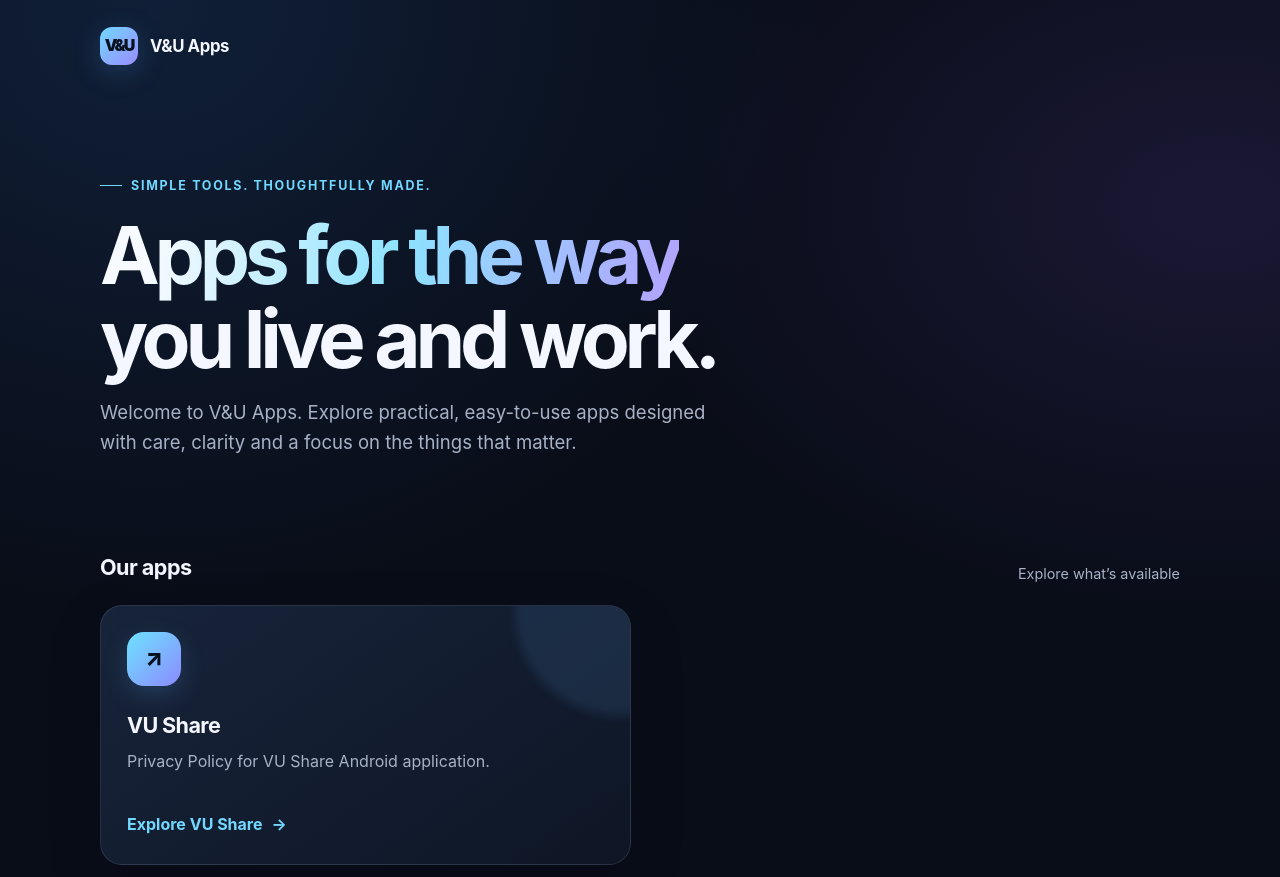
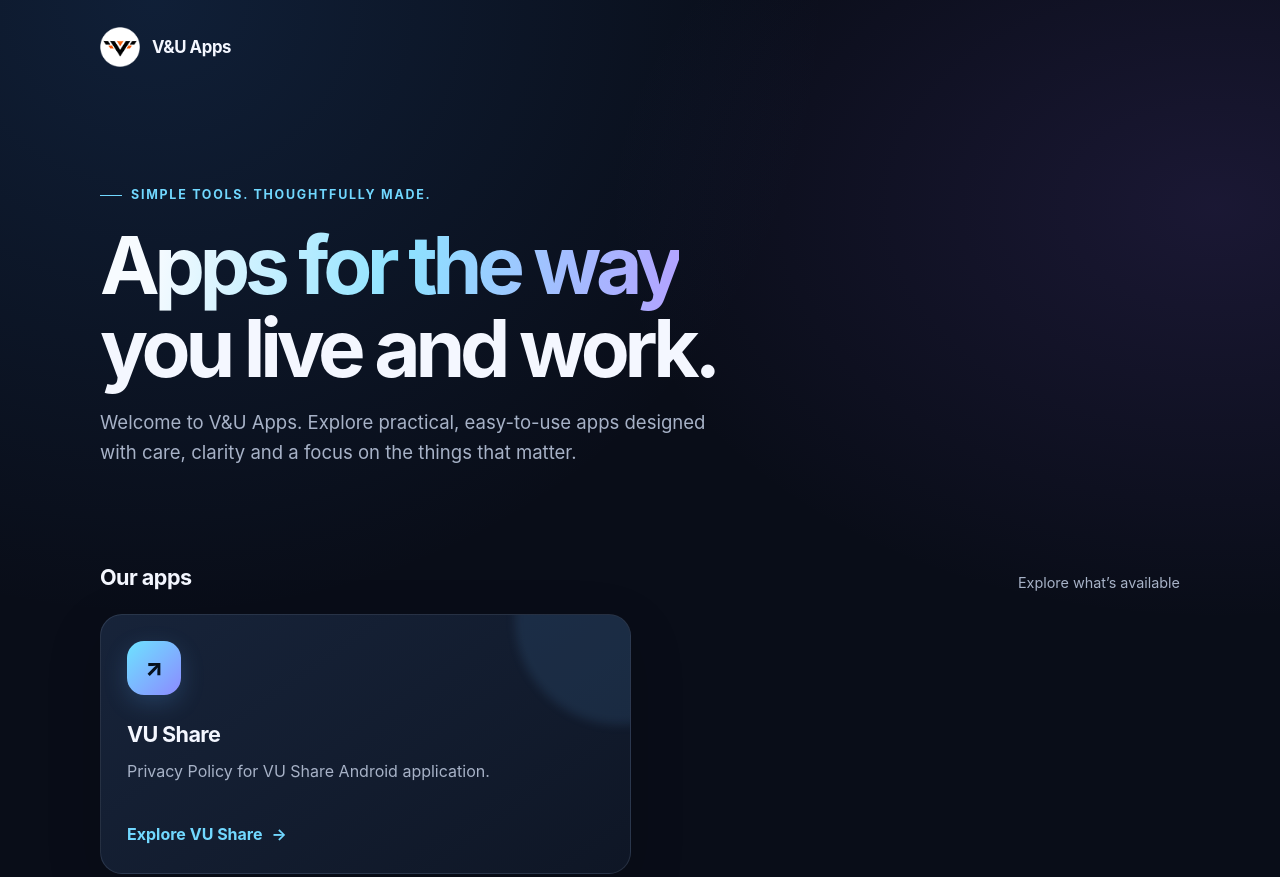
Before and after one commit to wake8/app-policies-vuapps, a plain HTML site: page index.html in a window 1280 px wide. Shown: the top 877 px of the page. Drawn offline with Linux system fonts and the light colour scheme.

Commit message:
logo changes

```diff
--- a/index.html
+++ b/index.html
@@ -36,11 +36,8 @@
     header { padding: 27px 0; }
     .brand { display: inline-flex; align-items: center; gap: 12px; text-decoration: none; }
     .brand-mark {
-      width: 38px; height: 38px; border-radius: 12px;
-      display: grid; place-items: center;
-      color: #07111d; font-weight: 900; letter-spacing: -2px;
-      background: linear-gradient(135deg, var(--accent), var(--accent-2));
-      box-shadow: 0 7px 28px rgba(83, 166, 255, .22);
+      width: 40px; display: block;
+      object-fit: cover; object-position: center 60%;
     }
     .brand-name { font-weight: 750; letter-spacing: -.4px; font-size: 1.05rem; }
     .hero { padding: 76px 0 66px; max-width: 760px; }
@@ -100,7 +97,7 @@
 <body>
   <header class="wrap">
     <a class="brand" href="./" aria-label="V&U Apps home">
-      <span class="brand-mark" aria-hidden="true">V&U</span>
+      <img class="brand-mark" src="./assets/vu52.png" alt="">
       <span class="brand-name">V&amp;U Apps</span>
     </a>
   </header>
```
Also changed, not shown: assets/vu52.png (added).
